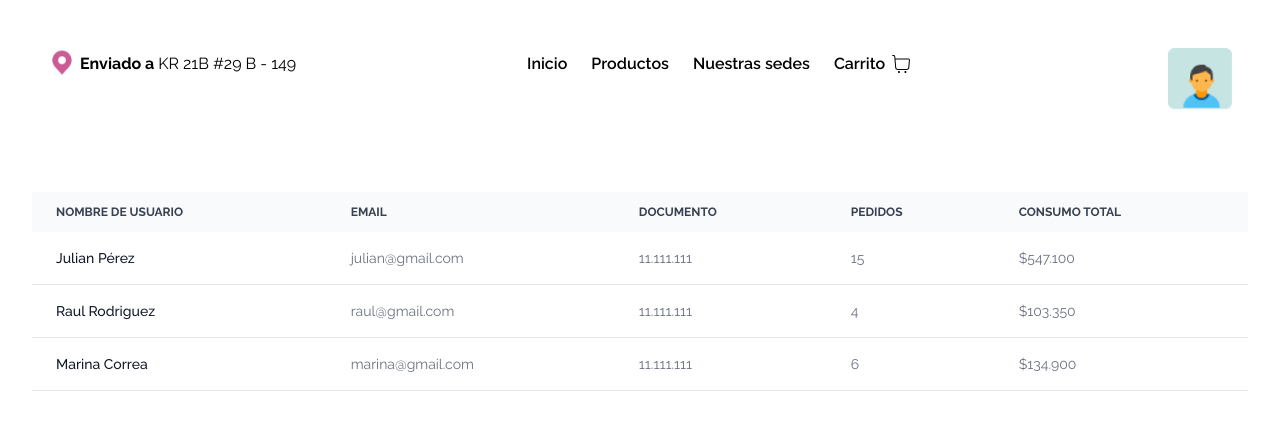
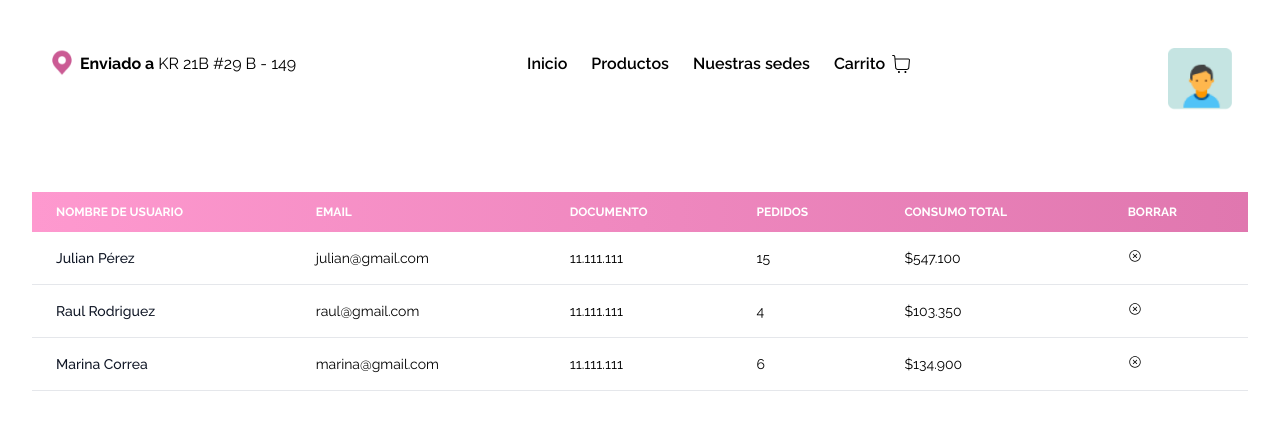
Before and after one commit to sebaacc/PrototipoDuquesaPage, a React (Vite) app in the folder Frontend/la-duquesa-ecommerce/: page /reporte-usuario in a window 1280 px wide. Shown: the top 430 px of the page. Built offline with nearby package versions, Linux system fonts and the light colour scheme.

Commit message:
Borrar Usuarios

```diff
--- a/Frontend/la-duquesa-ecommerce/src/components/ProductsTable.jsx
+++ b/Frontend/la-duquesa-ecommerce/src/components/ProductsTable.jsx
@@ -35,7 +35,7 @@ const ProductsTable = ({ productos }) => {
           {productos.map((producto, index) => (
             <tr
               key={index}
-              className="bg-white border-b dark:bg-gray-800 dark:border-gray-700"
+              className="bg-white border-b"
             >
               <td scope="row" className="px-6 py-4 font-medium">
                 {index + 1 + '.'}
@@ -51,7 +51,7 @@ const ProductsTable = ({ productos }) => {
               </td>
               <td
                 className={`px-6 py-4 ${
-                  producto.stock <= 20 ? 'text-red-500 font-bold bg-[#bd629326]' : ''
+                  producto.stock <= 20 ? 'text-red-500 font-bold' : ''
                 }`}
               >
                 {producto.stock}
--- a/Frontend/la-duquesa-ecommerce/src/routes/ReporteDeUsuario.jsx
+++ b/Frontend/la-duquesa-ecommerce/src/routes/ReporteDeUsuario.jsx
@@ -1,6 +1,6 @@
-import { useEffect, useState } from 'react'
-// import axios from 'axios'
+import { useState } from 'react'
 import Navbar from '../components/Navbar'
+import { IoIosCloseCircleOutline } from 'react-icons/io'
 
 const usuariosIniciales = [
   {
@@ -28,24 +28,29 @@ const usuariosIniciales = [
 
 function ReporteDeUsuario () {
   const [usuarios, setUsuarios] = useState(usuariosIniciales)
+  const [confirmarEliminacion, setConfirmarEliminacion] = useState({ mostrar: false, index: null })
 
-  // useEffect(() => {
-  //   axios
-  //     .get('TU_API_URL_AQUI')
-  //     .then((response) => {
-  //       setUsuarios(response.data)
-  //     })
-  //     .catch((error) => {
-  //       console.error('Hubo un error al obtener los datos:', error)
-  //     })
-  // }, [])
+  const handleEliminar = (index) => {
+    const nuevosUsuarios = [...usuarios]
+    nuevosUsuarios.splice(index, 1)
+    setUsuarios(nuevosUsuarios)
+    setConfirmarEliminacion({ mostrar: false, index: null })
+  }
+
+  const mostrarConfirmacion = (index) => {
+    setConfirmarEliminacion({ mostrar: true, index })
+  }
+
+  const cancelarConfirmacion = () => {
+    setConfirmarEliminacion({ mostrar: false, index: null })
+  }
 
   return (
     <div>
       <Navbar />
       <div className="relative overflow-x-auto m-8">
         <table className="w-full text-sm text-left rtl:text-right text-gray-500 dark:text-gray-400">
-          <thead className="text-xs text-gray-700 uppercase bg-gray-50 dark:bg-gray-700 dark:text-gray-400">
+          <thead className="text-xs text-white uppercase bg-gradient-to-l from-[#e077af] to-[#fe99cf]">
             <tr>
               <th scope="col" className="px-6 py-3">
                 Nombre de usuario
@@ -62,17 +67,17 @@ function ReporteDeUsuario () {
               <th scope="col" className="px-6 py-3">
                 Consumo total
               </th>
+              <th scope="col" className="px-6 py-3">
+                Borrar
+              </th>
             </tr>
           </thead>
           <tbody>
             {usuarios.map((usuario, index) => (
-              <tr
-                key={index}
-                className="bg-white border-b dark:bg-gray-800 dark:border-gray-700"
-              >
+              <tr key={index} className="bg-white border-b text-black">
                 <th
                   scope="row"
-                  className="px-6 py-4 font-medium text-gray-900 whitespace-nowrap dark:text-white"
+                  className="px-6 py-4 font-medium text-gray-900 whitespace-nowrap "
                 >
                   {usuario.nombre}
                 </th>
@@ -80,11 +85,37 @@ function ReporteDeUsuario () {
                 <td className="px-6 py-4">{usuario.documento}</td>
                 <td className="px-6 py-4">{usuario.pedidos}</td>
                 <td className="px-6 py-4">{usuario.consumo_total}</td>
+                <td className="px-6 py-4">
+                  <button onClick={() => mostrarConfirmacion(index)}>
+                    <IoIosCloseCircleOutline />
+                  </button>
+                </td>
               </tr>
             ))}
           </tbody>
         </table>
       </div>
+      {confirmarEliminacion.mostrar && (
+        <div className="fixed inset-0 flex items-center justify-center bg-black bg-opacity-50">
+          <div className="bg-white p-4 rounded shadow">
+            <p>¿Estás seguro de que deseas eliminar este usuario?</p>
+            <div className=" flex flex-col mt-3 items-center">
+            <button
+              className="bg-pink-400 text-white px-4 py-2 rounded w-1/2 mb-2"
+              onClick={() => handleEliminar(confirmarEliminacion.index)}
+            >
+              Eliminar
+            </button>
+            <button
+              className="bg-gray-400 text-white px-4 py-2 rounded w-1/2"
+              onClick={cancelarConfirmacion}
+            >
+              Cancelar
+            </button>
+            </div>
+          </div>
+        </div>
+      )}
     </div>
   )
 }
```
